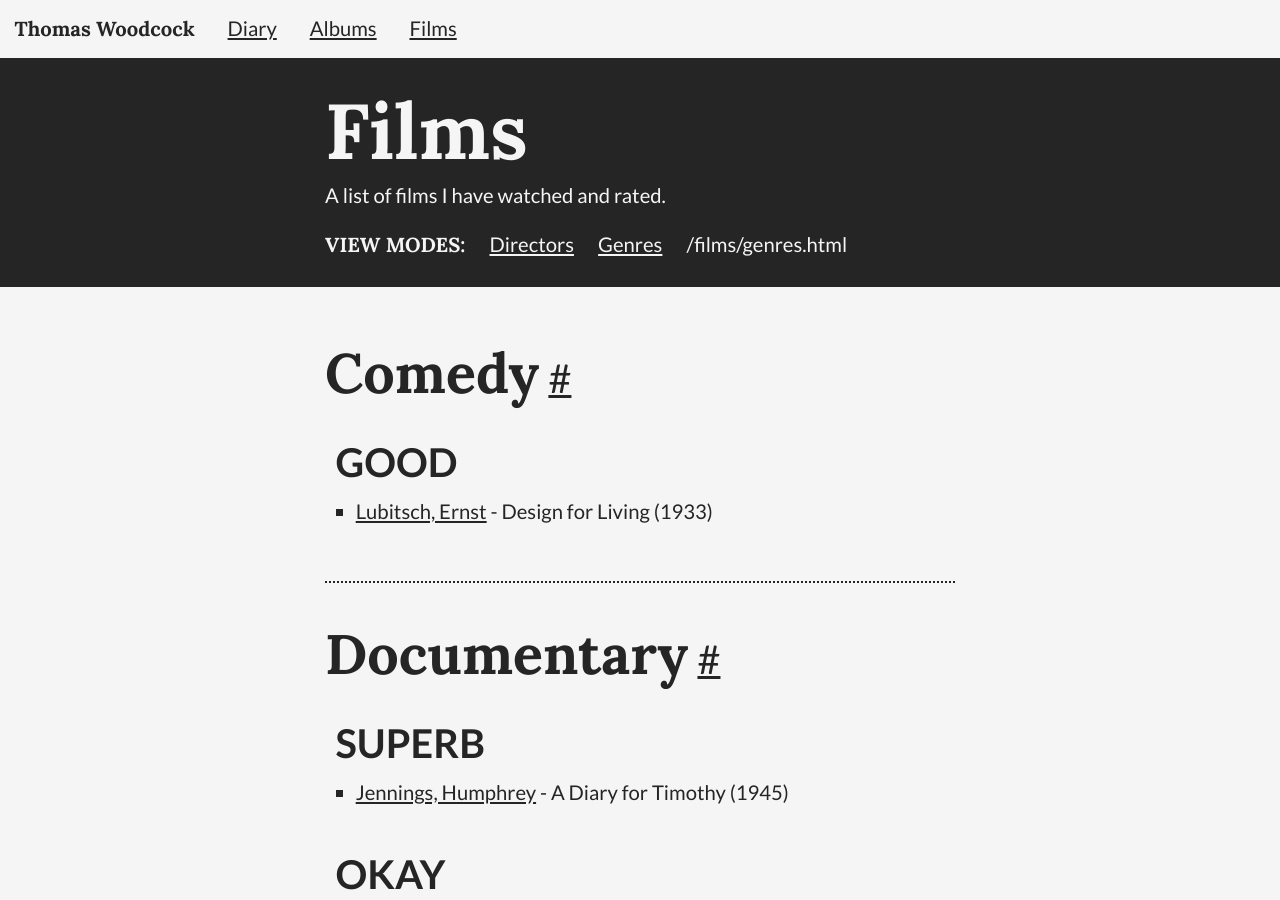
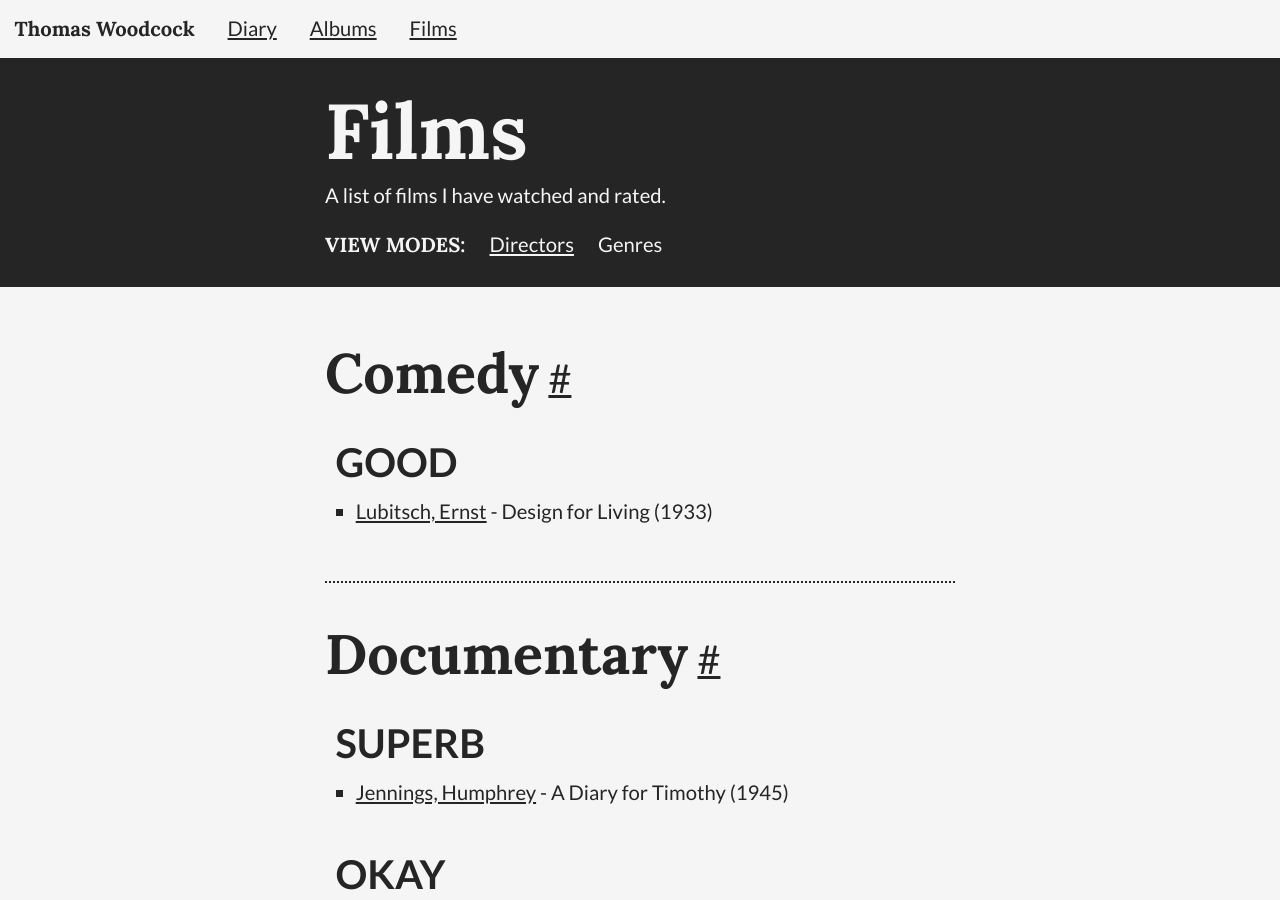
Before and after one commit to thomaswoodcock/thomaswoodcock.github.io, a Jekyll site: the page built from films/genres/index.html, in a window 1280 px wide and 900 px high. Built offline with Jekyll 4.4.1, drawn with Linux system fonts in a browser that asks for light colours.

Commit message:
Fixes genre links

```diff
--- a/_data/albumlinks.yml
+++ b/_data/albumlinks.yml
@@ -2,4 +2,4 @@
   url: /albums/
 
 - title: Genres
-  url: /albums/genres
+  url: /albums/genres/
--- a/_data/filmlinks.yml
+++ b/_data/filmlinks.yml
@@ -2,4 +2,4 @@
   url: /films/
 
 - title: Genres
-  url: /films/genres
+  url: /films/genres/
--- a/_includes/components/header.html
+++ b/_includes/components/header.html
@@ -9,13 +9,11 @@
     <h2>{{ include.linktitle }}</h2>
     {% endif %}{% for link in include.links %}
     <li>
-      {% assign linkurl = link.url | relative_url %}{% assign pageurl = page.url
-      | relative_url %}{% if linkurl != pageurl %}
+      {% if link.url != page.url %}
       <a href="{{ link.url }}">{{ link.title }}</a>
       {% else %}{{ link.title }}{% endif %}
     </li>
     {% endfor %}
-    <li>{{ page.url }}</li>
   </ul>
   {% endif %}
 </header>
```
Also changed, not shown: albums/genres/index.html (renamed from albums/genres.html), films/genres/index.html (renamed from films/genres.html).
